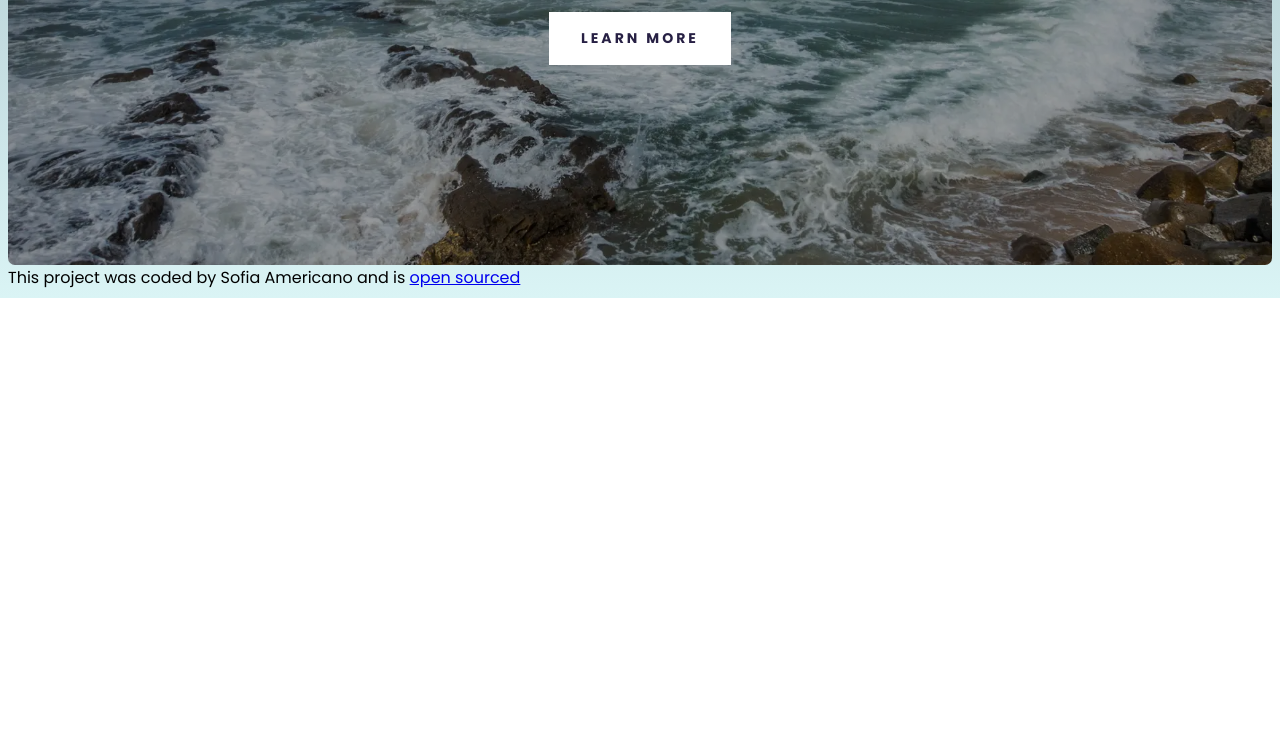
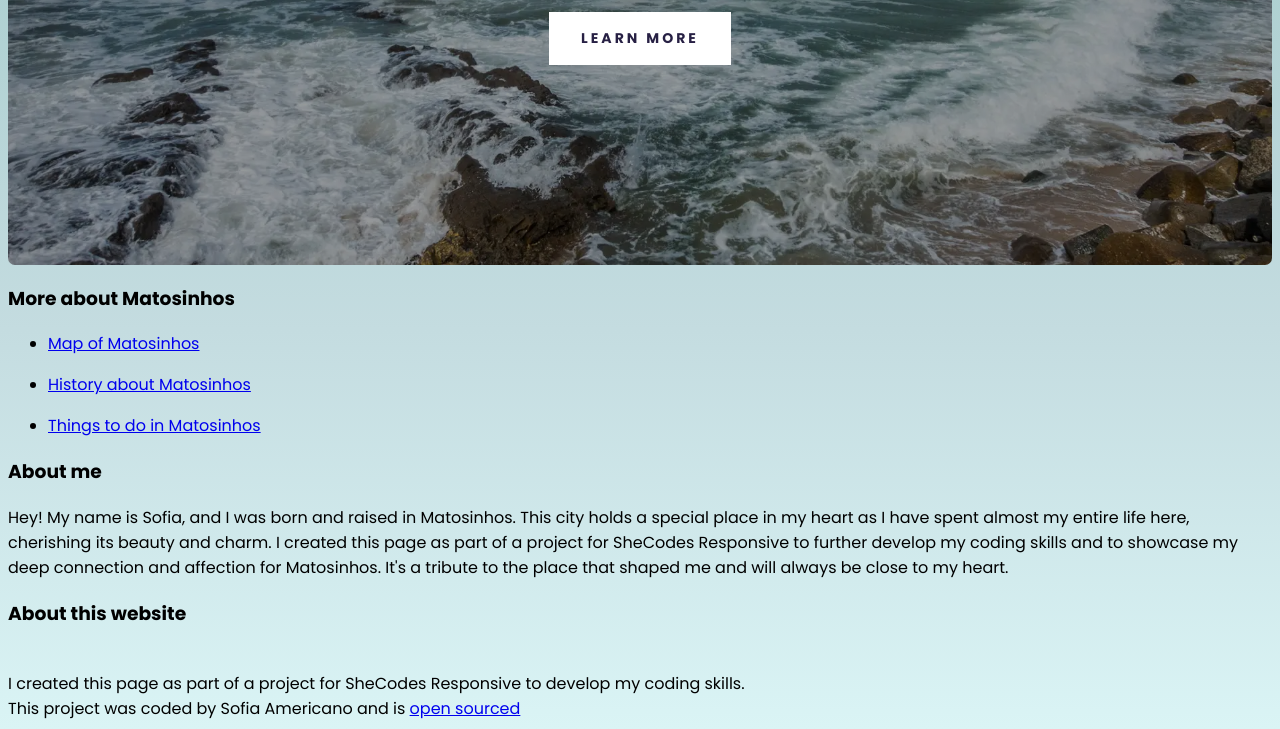
Before and after one commit to sofia-americano/Travel-Project, a plain HTML site: page index.html in a window 1280 px wide. Shown: the part 468-1197 px from the top of the page. Before the commit the page ends 800 px from the top, so only its background shows below. Drawn offline with Linux system fonts and the light colour scheme.

Commit message:
Added additional sections to the webpage.

```diff
--- a/index.html
+++ b/index.html
@@ -17,15 +17,54 @@
 <body>
     <div class="container">
         <header>
-            <h3>.TRAVEL.</h3>
+            <h3>-TRAVEL-</h3>
             <h1>Welcome to Matosinhos</h1>
             <h2>where Portuguese culture meets the sea</h2>
             <a href="#more">Learn more</a>
         </header>
         <footer>
-            This project was coded by Sofia Americano and is
-            <a href="https://github.com/sofia-americano/Travel-Project" target="_blank">
-                open sourced</a>
+            <section class="grid">
+                <div>
+                    <h3>More about Matosinhos</h3>
+
+                    <ul>
+                        <li>
+                            <a href="https://maps.app.goo.gl/wS7PpRMetvY3geVr8">Map of Matosinhos</a>
+                        </li>
+                    </ul>
+                    <ul>
+                        <li>
+                            <a href="https://en.wikipedia.org/wiki/Matosinhos">History about Matosinhos</a>
+                        </li>
+                    </ul>
+                    <ul>
+                        <li>
+                            <a href="https://en.wikipedia.org/wiki/Matosinhos">Things to do in Matosinhos</a>
+                        </li>
+                    </ul>
+                </div>
+                <div>
+                    <h3>About me</h3>
+                    <p>
+                        Hey! My name is Sofia, and I was born and raised in Matosinhos. This city holds a special place
+                        in my heart as I have spent almost my entire life here, cherishing its beauty and charm. I
+                        created this page as part of a project for SheCodes Responsive to further develop my coding
+                        skills and to showcase my deep connection and affection for Matosinhos. It's a tribute to the
+                        place that shaped me and will always be close to my heart.
+                    </p>
+                </div>
+                <div>
+                    <h3>About this website</h3>
+                    <br />
+                    I created this page as part of a project for SheCodes Responsive
+                    to develop my coding skills.
+                    <br />
+                    This project was coded by Sofia Americano and is
+                    <a href="https://github.com/sofia-americano/Travel-Project" target="_blank">
+                        open sourced</a>
+                </div>
+            </section>
+
         </footer>
     </div>
 </body>
```
Also changed, not shown: 1 other file.
